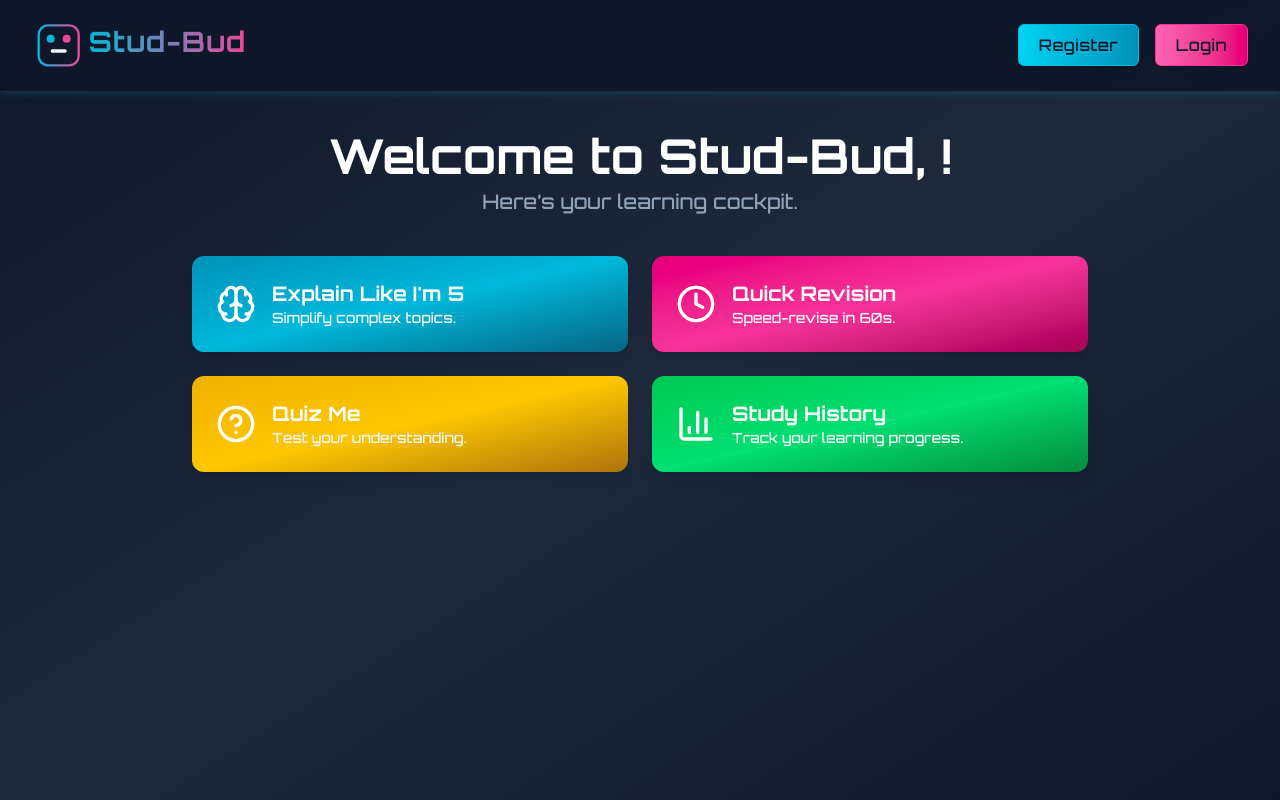
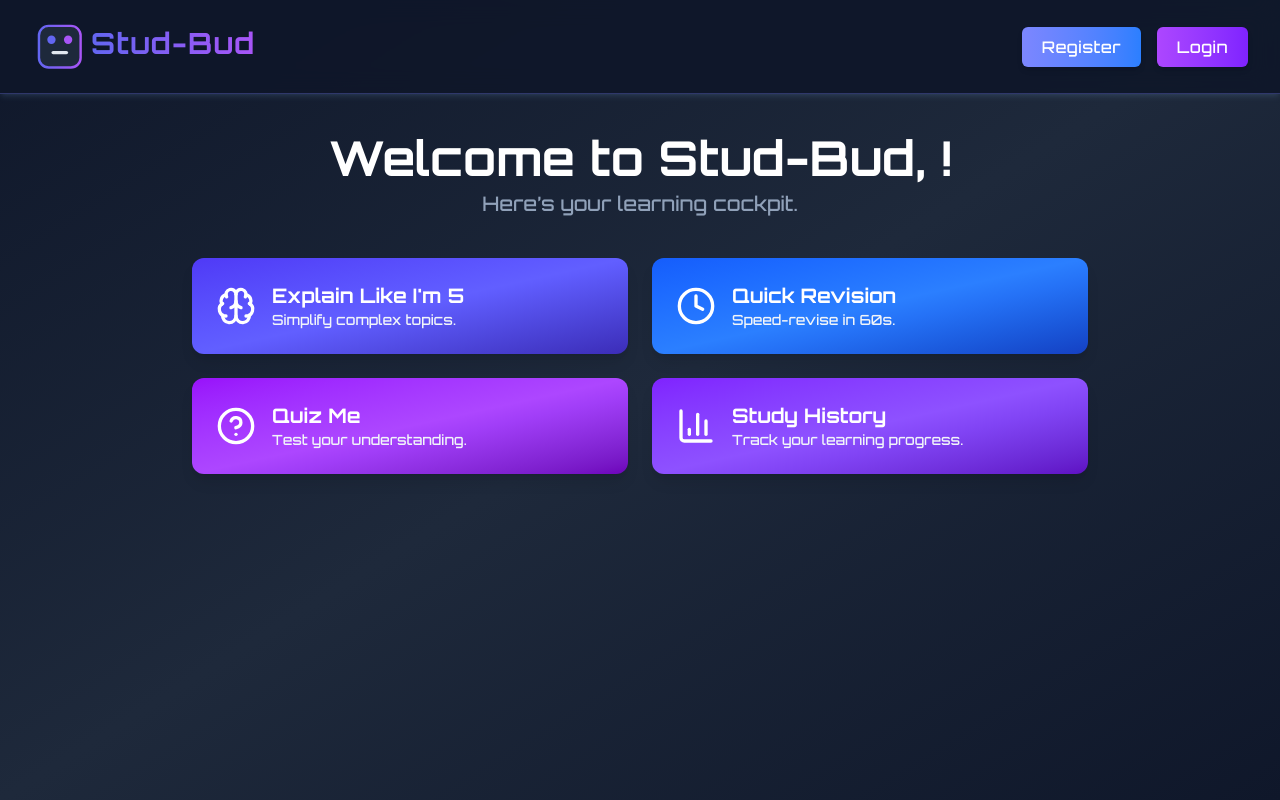
Before and after one commit to xVaibsMx/stud-bud, a React (Vite) app in the folder Frontend/: page /dashboard in a window 1280 px wide. Built offline with nearby package versions, Linux system fonts and the light colour scheme.

Commit message:
Updated theme for frontend.

```diff
--- a/Frontend/src/Components/NavBar.jsx
+++ b/Frontend/src/Components/NavBar.jsx
@@ -32,10 +32,10 @@ const NavBar = () => {
   }
 
   return (
-    <nav className="flex justify-between items-center px-8 py-3 bg-[#0f172a]/90 backdrop-blur-md border-b border-[#1e293b] shadow-md shadow-cyan-500/10 w-full z-50">
+    <nav className="flex justify-between items-center px-8 py-3 bg-[#0f172a]/90 backdrop-blur-md border-b border-indigo-400/30 shadow-md shadow-blue-300/10 w-full z-50">
       {/* Logo */}
       <div
-        className="w-[240px] cursor-pointer flex items-center"
+        className="w-[250px] cursor-pointer flex items-center"
         onClick={() => navigate('/')}
       >
         <svg
@@ -44,14 +44,12 @@ const NavBar = () => {
           className="w-full h-auto"
         >
           <defs>
-            {/* <!-- Gradient for stroke and text --> */}
             <linearGradient id="textGradient" x1="0" y1="0" x2="1" y2="0">
-              <stop offset="0%" stopColor="#06b6d4" />
-              <stop offset="100%" stopColor="#ec4899" />
+              <stop offset="0%" stopColor="#6366f1" />
+              <stop offset="100%" stopColor="#a855f7" />
             </linearGradient>
           </defs>
 
-          {/* <!-- Robot Icon (bigger, brighter) --> */}
           <g>
             <rect
               x="10"
@@ -59,16 +57,15 @@ const NavBar = () => {
               width="60"
               height="60"
               rx="14"
-              fill="#0f172a"
+              fill="#1e293b"
               stroke="url(#textGradient)"
               strokeWidth="3.5"
             />
-            <circle cx="28" cy="40" r="6" fill="#06b6d4" />
-            <circle cx="52" cy="40" r="6" fill="#ec4899" />
-            <rect x="28" y="56" width="24" height="5" rx="2.5" fill="#f1f5f9" />
+            <circle cx="28" cy="40" r="6" fill="#6366f1" />
+            <circle cx="52" cy="40" r="6" fill="#a855f7" />
+            <rect x="28" y="56" width="24" height="5" rx="2.5" fill="#e2e8f0" />
           </g>
 
-          {/* <!-- Logo Text --> */}
           <text
             x="85"
             y="60"
@@ -87,7 +84,7 @@ const NavBar = () => {
       <div className="flex gap-4">
         {user ? (
           <button
-            className="px-5 py-2 rounded-md bg-red-500/90 hover:bg-red-600 text-white font-[Orbitron] tracking-wide transition duration-300 shadow-md hover:shadow-red-500/30"
+            className="px-5 py-2 rounded-md bg-rose-600 text-white font-[Orbitron] tracking-wide transition duration-300 hover:bg-rose-700 shadow-md hover:shadow-rose-500/30"
             onClick={handleLogout}
           >
             Logout
@@ -95,13 +92,13 @@ const NavBar = () => {
         ) : (
           <>
             <button
-              className="px-5 py-2 rounded-md bg-gradient-to-r from-cyan-400 to-cyan-600 text-[#0f172a] font-[Orbitron] tracking-wide border border-cyan-500 hover:from-cyan-300 hover:to-cyan-500 transition duration-300 shadow-md hover:shadow-cyan-400/40"
+              className="px-5 py-2 rounded-md bg-gradient-to-r from-indigo-400 to-blue-500 text-white font-[Orbitron] tracking-wide hover:from-indigo-300 hover:to-blue-400 transition duration-300 shadow-md hover:shadow-indigo-400/40"
               onClick={() => navigate('/register')}
             >
               Register
             </button>
             <button
-              className="px-5 py-2 rounded-md bg-gradient-to-r from-pink-400 to-pink-600 text-[#0f172a] font-[Orbitron] tracking-wide border border-pink-500 hover:from-pink-300 hover:to-pink-500 transition duration-300 shadow-md hover:shadow-pink-400/40"
+              className="px-5 py-2 rounded-md bg-gradient-to-r from-purple-500 to-violet-600 text-white font-[Orbitron] tracking-wide hover:from-purple-400 hover:to-violet-500 transition duration-300 shadow-md hover:shadow-violet-400/40"
               onClick={() => navigate('/login')}
             >
               Login
--- a/Frontend/src/Routes/Dashboard.jsx
+++ b/Frontend/src/Routes/Dashboard.jsx
@@ -36,7 +36,7 @@ const Dashboard = () => {
       {/* Card Grid */}
       <div className="grid grid-cols-1 md:grid-cols-2 gap-6 mt-10 w-full max-w-4xl">
         {/* Card 1 */}
-        <div className="p-6 rounded-xl bg-gradient-to-br from-cyan-600 via-cyan-500 to-cyan-700/80 shadow-lg hover:shadow-cyan-400/30 transition duration-300">
+        <div className="p-6 rounded-xl bg-gradient-to-br from-indigo-600 via-indigo-500 to-indigo-700/80 shadow-lg hover:shadow-indigo-400/30 transition duration-300">
           <div className="flex gap-4 items-center">
             <Brain className="w-10 h-10 text-white" />
             <div>
@@ -49,7 +49,7 @@ const Dashboard = () => {
         </div>
 
         {/* Card 2 */}
-        <div className="p-6 rounded-xl bg-gradient-to-br from-pink-600 via-pink-500 to-pink-700/80 shadow-lg hover:shadow-pink-400/30 transition duration-300">
+        <div className="p-6 rounded-xl bg-gradient-to-br from-blue-600 via-blue-500 to-blue-700/80 shadow-lg hover:shadow-blue-400/30 transition duration-300">
           <div className="flex gap-4 items-center">
             <Clock className="w-10 h-10 text-white" />
             <div>
@@ -62,7 +62,7 @@ const Dashboard = () => {
         </div>
 
         {/* Card 3 */}
-        <div className="p-6 rounded-xl bg-gradient-to-br from-yellow-500 via-yellow-400 to-yellow-600/80 shadow-lg hover:shadow-yellow-300/30 transition duration-300">
+        <div className="p-6 rounded-xl bg-gradient-to-br from-purple-600 via-purple-500 to-purple-700/80 shadow-lg hover:shadow-purple-400/30 transition duration-300">
           <div className="flex gap-4 items-center">
             <HelpCircle className="w-10 h-10 text-white" />
             <div>
@@ -73,7 +73,7 @@ const Dashboard = () => {
         </div>
 
         {/* Card 4 */}
-        <div className="p-6 rounded-xl bg-gradient-to-br from-green-500 via-green-400 to-green-600/80 shadow-lg hover:shadow-green-300/30 transition duration-300">
+        <div className="p-6 rounded-xl bg-gradient-to-br from-violet-600 via-violet-500 to-violet-700/80 shadow-lg hover:shadow-violet-400/30 transition duration-300">
           <div className="flex gap-4 items-center">
             <BarChart3 className="w-10 h-10 text-white" />
             <div>
--- a/Frontend/src/Routes/Login.jsx
+++ b/Frontend/src/Routes/Login.jsx
@@ -37,9 +37,9 @@ const Login = () => {
   return (
     <form
       onSubmit={handleSubmit}
-      className="max-w-md mx-auto mt-16 p-8 rounded-3xl bg-[#1e293b] text-white shadow-2xl backdrop-blur-md border border-[#334155]"
+      className="max-w-md mx-auto mt-16 p-8 rounded-3xl bg-[#1e293b] text-white shadow-2xl backdrop-blur-md border border-indigo-600/30"
     >
-      <h2 className="text-4xl font-[Orbitron] text-[#38bdf8] mb-6 text-center">
+      <h2 className="text-4xl font-[Orbitron] text-indigo-400 mb-6 text-center">
         Welcome Back
       </h2>
 
@@ -49,7 +49,7 @@ const Login = () => {
         value={username}
         onChange={(e) => setUsername(e.target.value)}
         required
-        className="w-full mb-4 p-3 rounded-lg bg-[#0f172a] border border-[#334155] text-white placeholder-gray-400 focus:outline-none focus:ring-2 focus:ring-[#38bdf8]"
+        className="w-full mb-4 p-3 rounded-lg bg-[#0f172a] border border-[#334155] text-white placeholder-gray-400 focus:outline-none focus:ring-2 focus:ring-indigo-500"
       />
 
       <input
@@ -58,7 +58,7 @@ const Login = () => {
         value={password}
         onChange={(e) => setPassword(e.target.value)}
         required
-        className="w-full mb-4 p-3 rounded-lg bg-[#0f172a] border border-[#334155] text-white placeholder-gray-400 focus:outline-none focus:ring-2 focus:ring-[#38bdf8]"
+        className="w-full mb-4 p-3 rounded-lg bg-[#0f172a] border border-[#334155] text-white placeholder-gray-400 focus:outline-none focus:ring-2 focus:ring-indigo-500"
       />
 
       {error && (
@@ -70,9 +70,11 @@ const Login = () => {
       <button
         type="submit"
         disabled={loading}
-        className={`w-full py-3 rounded-full font-[Orbitron] text-[#0f172a] bg-[#38bdf8] transition ${
-          loading ? 'opacity-50 cursor-not-allowed' : 'hover:bg-[#0ea5e9]'
-        }`}
+        className={`w-full py-3 rounded-full font-[Orbitron] text-white bg-gradient-to-r from-indigo-500 to-purple-600 transition ${
+          loading
+            ? 'opacity-50 cursor-not-allowed'
+            : 'hover:from-indigo-400 hover:to-purple-500'
+        } shadow-lg hover:shadow-indigo-500/30`}
       >
         {loading ? 'Logging in...' : 'Login'}
       </button>
--- a/Frontend/src/Routes/Register.jsx
+++ b/Frontend/src/Routes/Register.jsx
@@ -36,9 +36,9 @@ const Register = () => {
   return (
     <form
       onSubmit={handleSubmit}
-      className="max-w-md mx-auto mt-16 p-8 rounded-3xl bg-[#1e293b] text-white shadow-2xl backdrop-blur-md border border-[#334155]"
+      className="max-w-md mx-auto mt-16 p-8 rounded-3xl bg-[#1e293b] text-white shadow-2xl backdrop-blur-md border border-indigo-600/30"
     >
-      <h2 className="text-4xl font-[Orbitron] text-[#38bdf8] mb-6 text-center">
+      <h2 className="text-4xl font-[Orbitron] text-indigo-400 mb-6 text-center">
         Create Your Account
       </h2>
 
@@ -48,7 +48,7 @@ const Register = () => {
         required
         value={username}
         onChange={(e) => setUsername(e.target.value)}
-        className="w-full mb-4 p-3 rounded-lg bg-[#0f172a] border border-[#334155] text-white placeholder-gray-400 focus:outline-none focus:ring-2 focus:ring-[#38bdf8]"
+        className="w-full mb-4 p-3 rounded-lg bg-[#0f172a] border border-[#334155] text-white placeholder-gray-400 focus:outline-none focus:ring-2 focus:ring-indigo-500"
       />
 
       <input
@@ -57,7 +57,7 @@ const Register = () => {
         required
         value={password}
         onChange={(e) => setPassword(e.target.value)}
-        className="w-full mb-4 p-3 rounded-lg bg-[#0f172a] border border-[#334155] text-white placeholder-gray-400 focus:outline-none focus:ring-2 focus:ring-[#38bdf8]"
+        className="w-full mb-4 p-3 rounded-lg bg-[#0f172a] border border-[#334155] text-white placeholder-gray-400 focus:outline-none focus:ring-2 focus:ring-indigo-500"
       />
 
       {error && (
@@ -69,9 +69,11 @@ const Register = () => {
       <button
         type="submit"
         disabled={loading}
-        className={`w-full py-3 rounded-full font-[Orbitron] text-[#0f172a] bg-[#38bdf8] transition ${
-          loading ? 'opacity-50 cursor-not-allowed' : 'hover:bg-[#0ea5e9]'
-        }`}
+        className={`w-full py-3 rounded-full font-[Orbitron] text-white bg-gradient-to-r from-indigo-500 to-purple-600 transition ${
+          loading
+            ? 'opacity-50 cursor-not-allowed'
+            : 'hover:from-indigo-400 hover:to-purple-500'
+        } shadow-lg hover:shadow-indigo-500/30`}
       >
         {loading ? 'Registering...' : 'Register'}
       </button>
```
